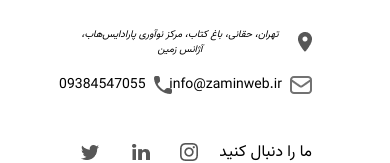
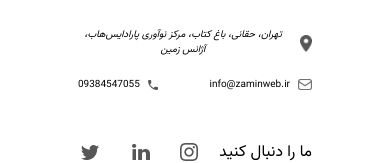
Before and after one commit to parsa-farshah/zaminpersian, a Next.js app: page / in a window 390 px wide. Shown: the part 5818-5981 px from the top of the page. Built offline with nearby package versions, Linux system fonts and the light colour scheme.

Commit message:
debuging 2

```diff
--- a/app/components/Footer.tsx
+++ b/app/components/Footer.tsx
@@ -19,7 +19,7 @@ function Footer() {
           <div className="w-[60%] pt-6 sm:pt-0">
             {/* address */}
             <div className=" flex h-[24px] items-center gap-3 font-normal text-[14px]">
-              <div className="w-[22px]">
+              <div className="w-[14px] h-[14px] sm:w-[18px] sm:h-[20px]">
                 <Image src={address} alt="address" />
               </div>
 
@@ -28,16 +28,21 @@ function Footer() {
               </address>
             </div>
             {/* email phone */}
-            <div className="w-full flex justify-between h-[30px] mt-[16px]">
-              <div className="w-[40%] flex items-center  gap-2">
-                <Image src={email} alt="email" />
-                <span className="text-[14px] sm:text-[17px]">
+            <div className="w-full flex items-center justify-between h-[30px] mt-[16px]">
+              <div className="flex items-center  gap-2">
+                <div className="flex items-center w-[14px] h-[14px]  sm:w-[20px] sm:h-[20px]">
+                  <Image src={email} alt="email" />
+                </div>
+                <span className="text-[10px]  sm:text-[17px]">
                   info@zaminweb.ir
                 </span>
               </div>
-              <div className="w-[40%]  flex items-center gap-2">
-                <Image src={phone} alt="phone" />
-                <span className="text-[14px] sm:text-[17px]">09384547055</span>
+              <div className="flex  items-center gap-2">
+                <div className="flex items-center w-[10px] h-[8px]  sm:w-[20px] sm:h-[20px]">
+                  <Image src={phone} alt="phone" />
+                </div>
+
+                <span className="text-[10px]  sm:text-[17px]">09384547055</span>
               </div>
             </div>
             {/* email phone end*/}
```
